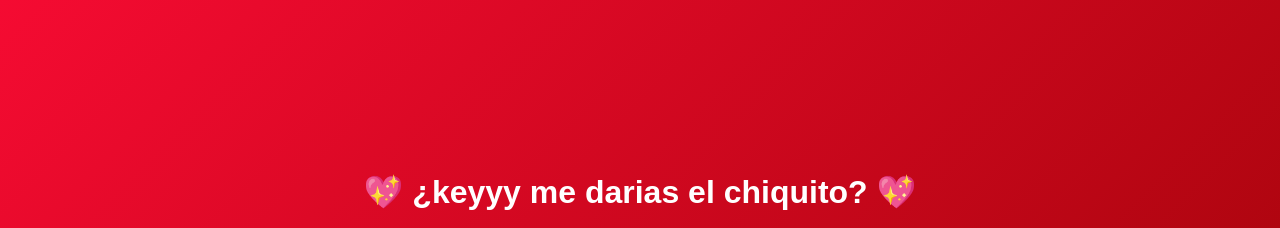
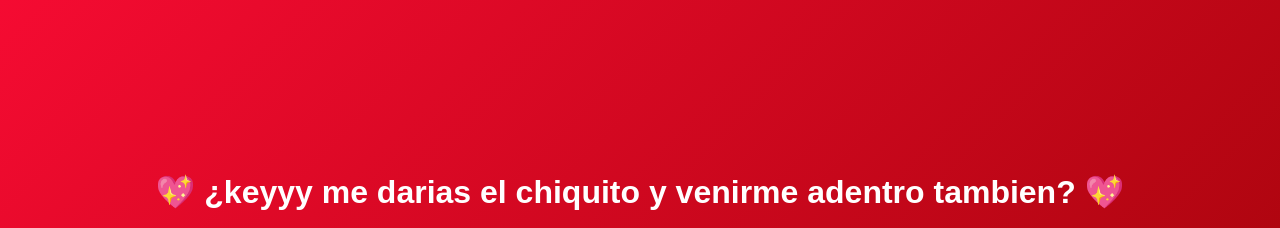
Before and after one commit to jackDarko/key, a plain HTML site: page index.html in a window 1280 px wide. Shown: the top 228 px of the page. Drawn offline with Linux system fonts and the light colour scheme; grey boxes are pictures that could not be loaded.

Commit message:
Update proposal message in index.html

```diff
--- a/index.html
+++ b/index.html
@@ -132,7 +132,7 @@
 <body>
 
   <div class="container" id="main">
-    <h1>💖 ¿keyyy me darias el chiquito? 💖</h1>
+    <h1>💖 ¿keyyy me darias el chiquito y venirme adentro tambien? 💖</h1>
 
     <img src="https://media.tenor.com/0AVbKGY_MxMAAAAC/love.gif" alt="love">
 
```
